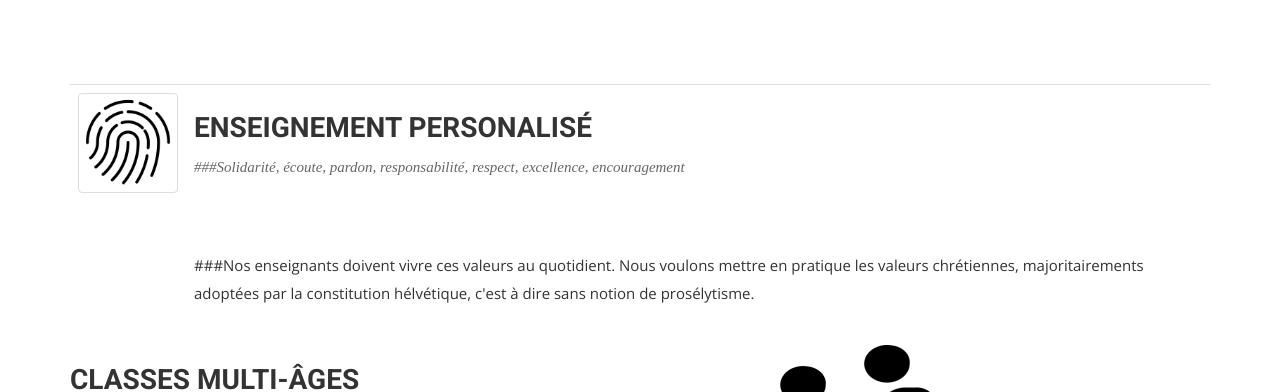
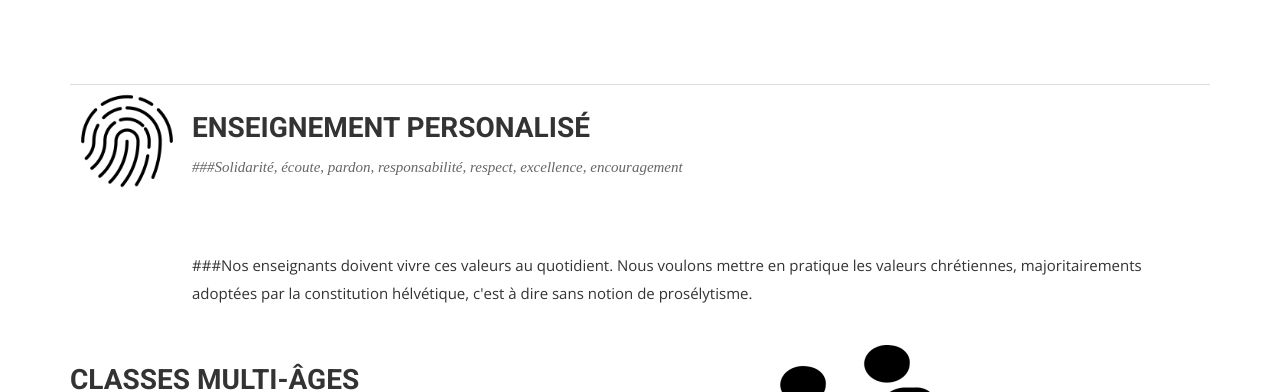
Before and after one commit to midjoule/lifeschool, a Jekyll site: the page built from intro.html, in a window 1280 px wide. Shown: the part 3255-3647 px from the top of the page. Built offline with Jekyll 4.4.1, drawn with Linux system fonts in a browser that asks for light colours; nearby versions of some CDN libraries; some web fonts are replaced.

Commit message:
Update intro.html

```diff
--- a/intro.html
+++ b/intro.html
@@ -195,10 +195,10 @@ permalink: /intro/
         <table class="table">
             <tbody>
                 <tr>
-                    <td>
-                        <img src="/img/principles/finger print.png" alt="finger print" class="thumbnail">
+                    <td width="10%">
+                        <img src="/img/principles/finger print.png" alt="finger print" class="img-responsive">
                     </td>
-                    <td>
+                    <td width="90%">
                         <div class="section-title">
                             <h2>Enseignement Personalisé</h2>
                             <p>###Solidarité, écoute, pardon, responsabilité, respect, excellence, encouragement</p>
```
